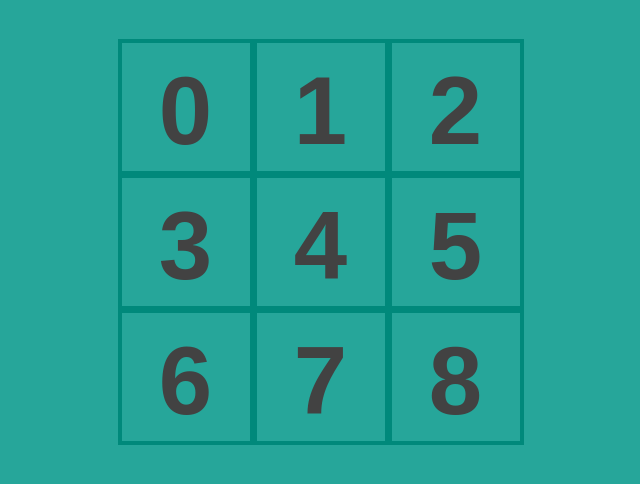
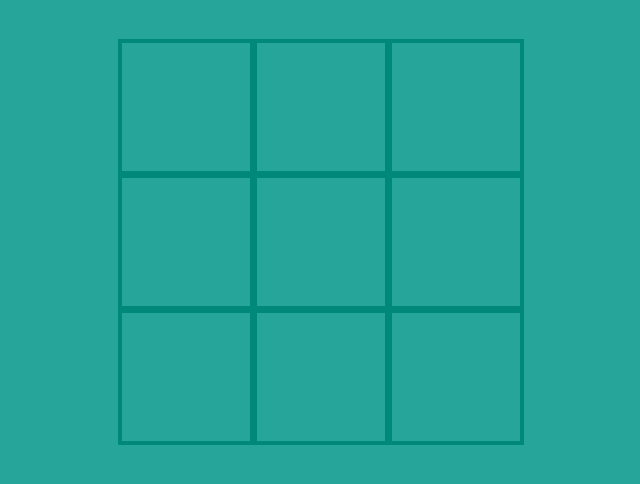
Before and after one commit to jtom2388/react-tic-tac-toe, a React (Create React App) app: page / in a window 1280 px wide. Shown: the top 484 px of the page, without its empty margins (320-960 px from the left). Built offline with nearby package versions, Linux system fonts and the light colour scheme.

Commit message:
add onClick events to game board for X

```diff
--- a/src/index.css
+++ b/src/index.css
@@ -9,7 +9,7 @@ ol, ul {
     padding-left: 30px;
 }
 
-.board-row:after {
+.row:after {
     clear: both;
     content: "";
     display: table;
--- a/src/index.jsx
+++ b/src/index.jsx
@@ -13,8 +13,17 @@ function Square({ value, onClick }) {
 
 function Game() {
 
+  let [ squares, setSquares ] = useState(Array(9).fill(null));
+
   function renderSquare(n) {
-    return <Square value={n} onClick={null} />;
+    return <Square
+      value={squares[n]}
+      onClick={() => {
+        let markSquares = squares.slice();
+        markSquares[n] = 'X';
+        setSquares(markSquares);
+      }}
+    />;
   }
 
   return (
```
